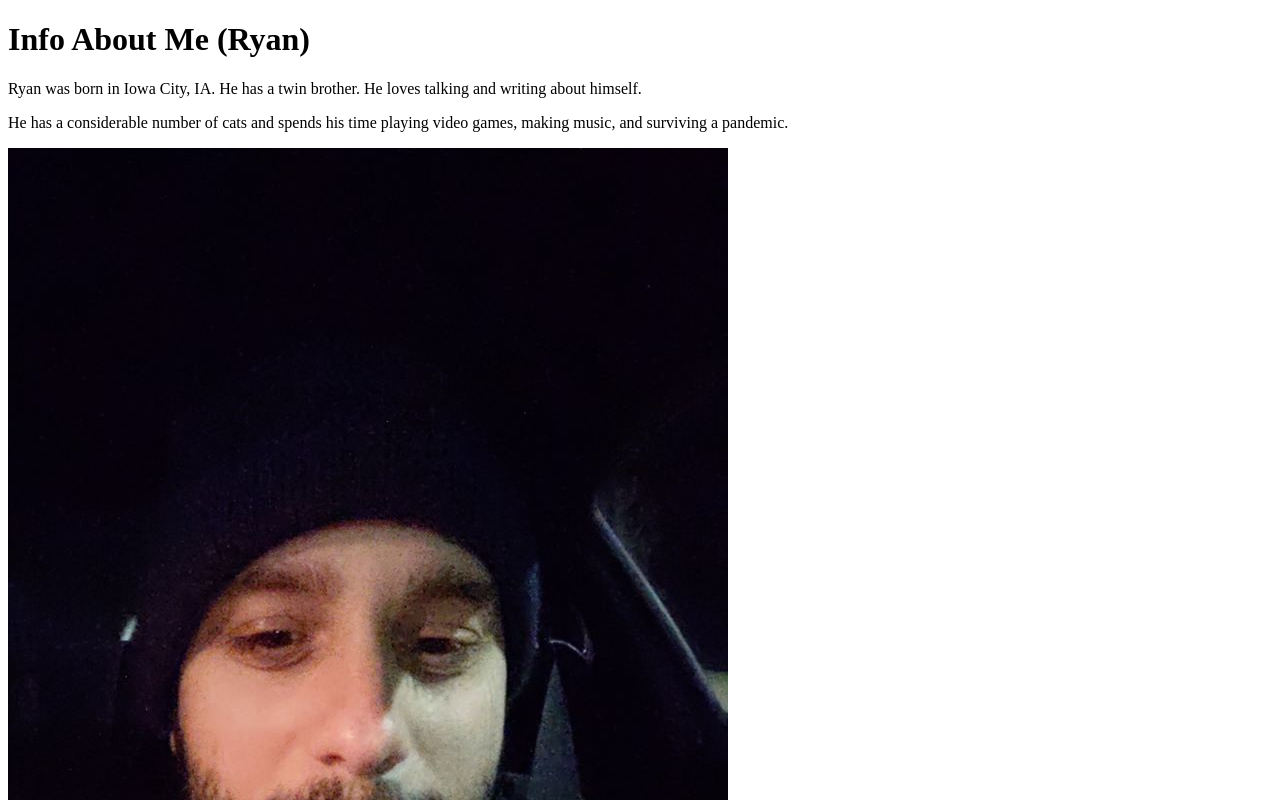
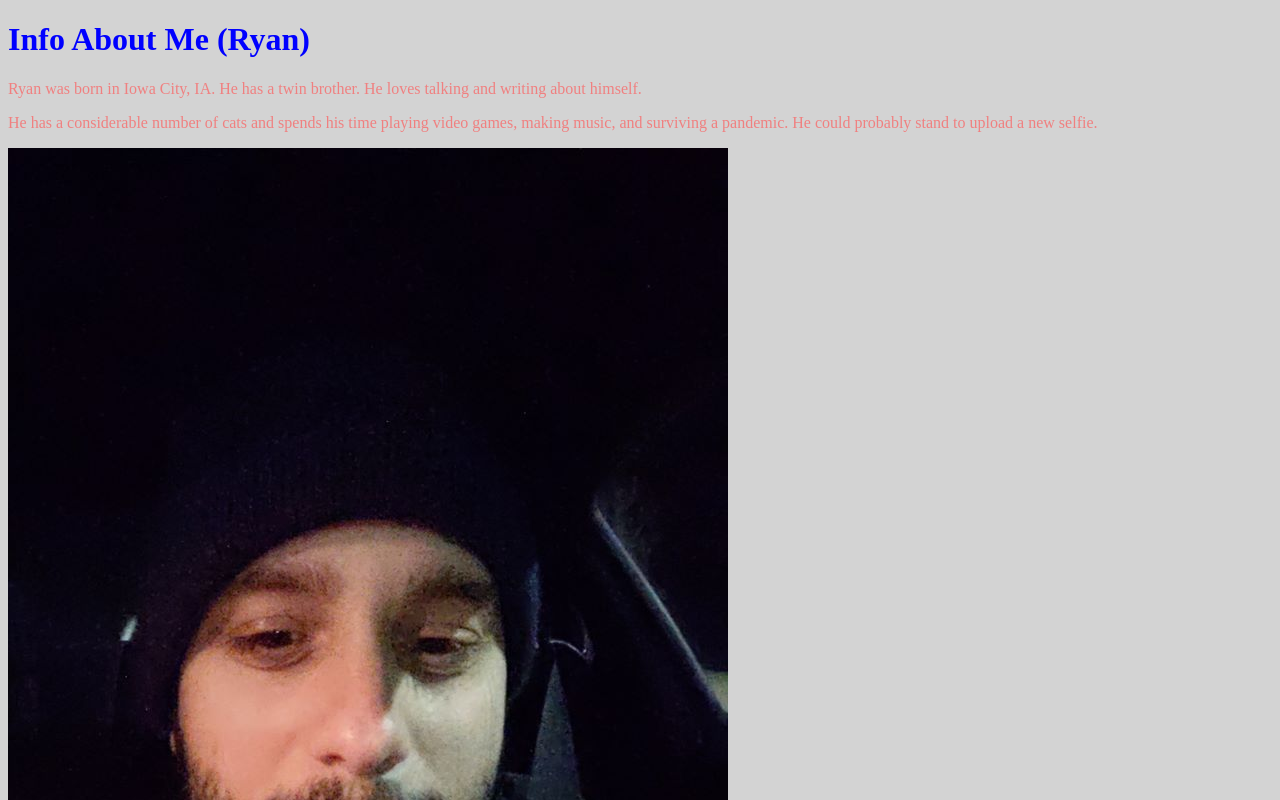
Before and after one commit to ryanlmills/about-ryan, a plain HTML site: page index.html in a window 1280 px wide. Shown: the top 800 px of the page. Drawn offline with Linux system fonts and the light colour scheme.

Commit message:
initial commit

```diff
--- a/index.html
+++ b/index.html
@@ -2,12 +2,13 @@
 <html lang="en">
 	<head>
 		<meta charset="utf-8">
+		<link rel="stylesheet" href="style.css"/>
 		<title>About Ryan</title>
 	</head>
 	<body>
 		<h1>Info About Me (Ryan)</h1>
 		<p>Ryan was born in Iowa City, IA. He has a twin brother. He loves talking and writing about himself.</p>
-		<p>He has a considerable number of cats and spends his time playing video games, making music, and surviving a pandemic.</p>
-		<img src="./ryan.jpg">
+		<p>He has a considerable number of cats and spends his time playing video games, making music, and surviving a pandemic. He could probably stand to upload a new selfie.</p>
+		<img src="ryan.jpg" alt="Ryan in car">
 	</body>
 </html>
--- /dev/null
+++ b/style.css
@@ -0,0 +1,9 @@
+body {
+	background-color: lightgrey;
+}
+h1 {
+	color: blue;
+}
+p {
+	color: lightcoral;
+}
```
